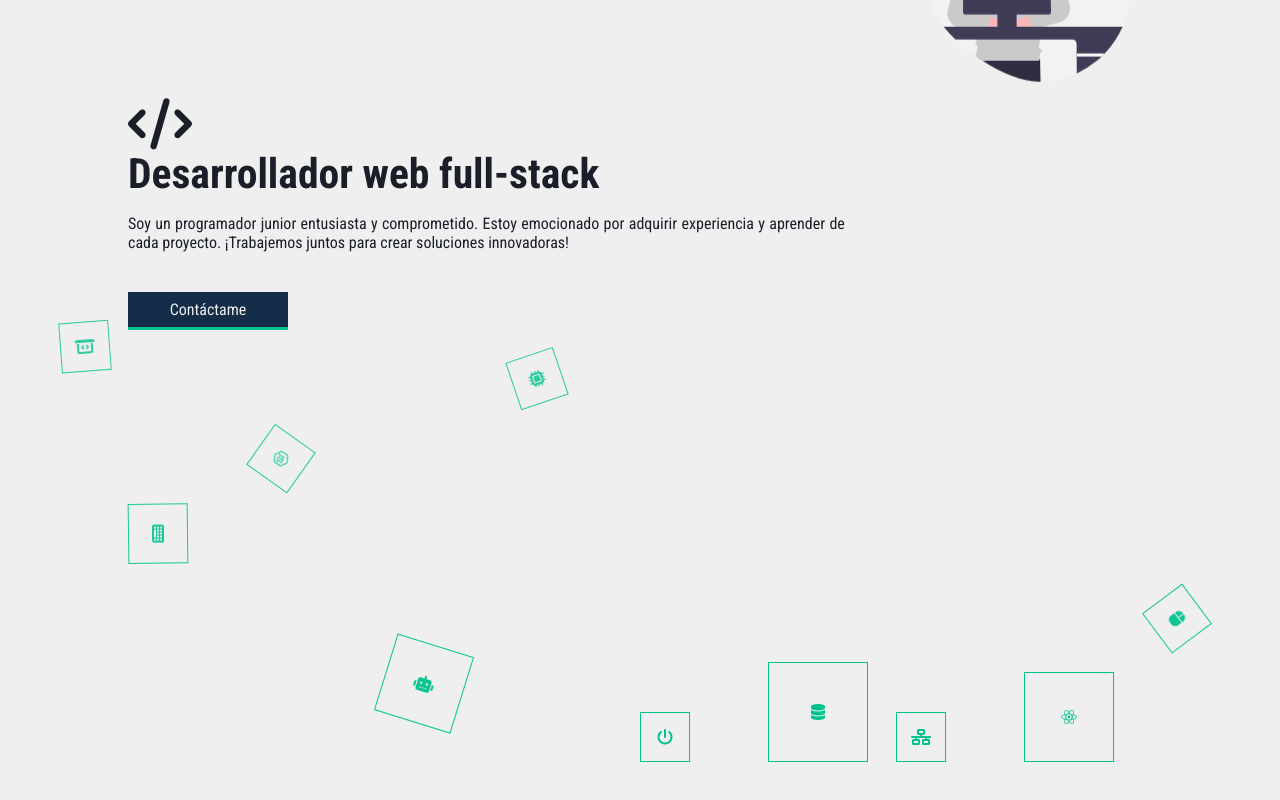
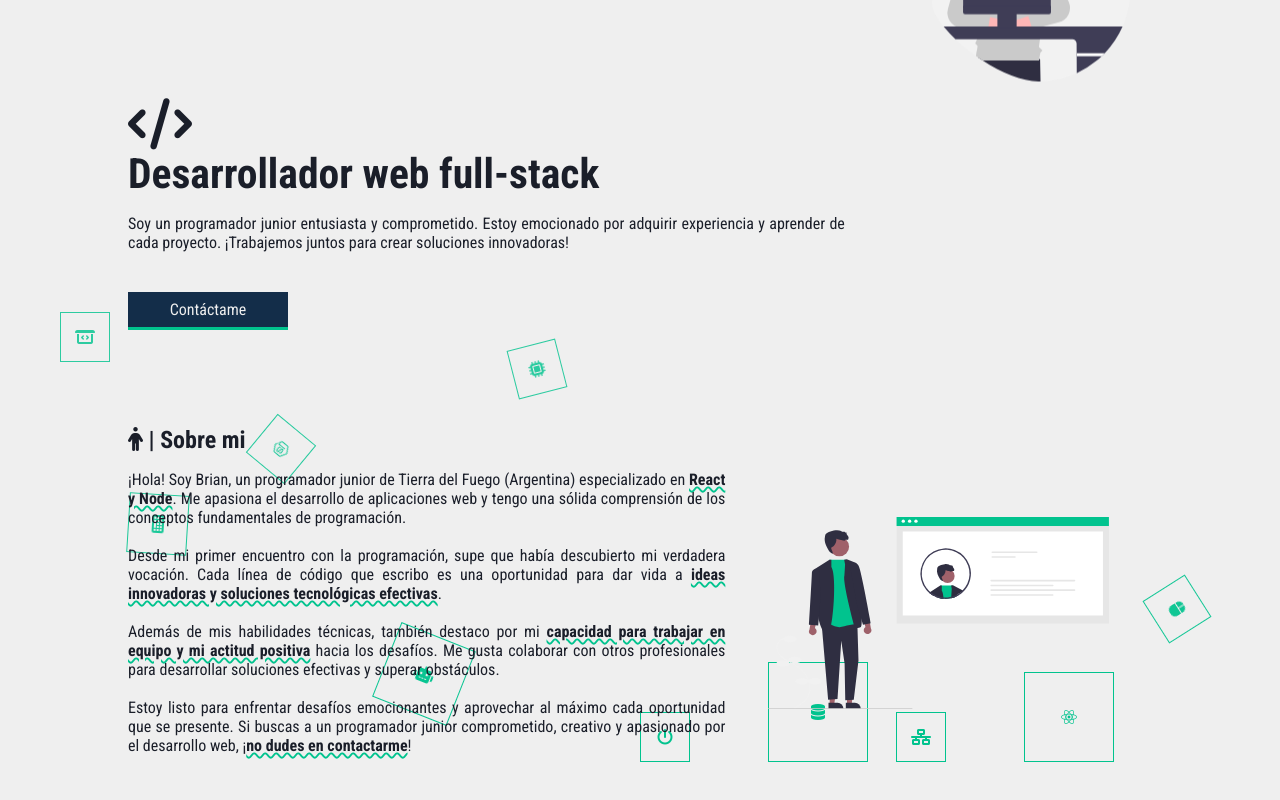
Before and after one commit to axelbriandip/my-portfolio-2023, a React (Vite) app: page / in a window 1280 px wide. Shown: the part 218-1018 px from the top of the page. Before the commit the page ends 872 px from the top, so only its background shows below. Built offline with nearby package versions, Linux system fonts and the light colour scheme.

Commit message:
about me done

```diff
--- a/src/App.jsx
+++ b/src/App.jsx
@@ -7,6 +7,7 @@ import './css/main.css';
 import Navbar from './components/Navbar';
 import Home from './components/Home';
 import BackgroundPage from './components/BackgroundPage';
+import About_me from './components/About_me';
 
 function App() {
   return (
@@ -14,6 +15,7 @@ function App() {
       <BackgroundPage/>
       <Navbar/>
       <Home/>
+      <About_me/>
     </div>
   )
 }
--- /dev/null
+++ b/src/components/About_me.jsx
@@ -0,0 +1,30 @@
+import React from "react";
+
+// import img
+import photo_aboutme from '../img/undraw_programmer4.svg';
+
+const About_me = () => {
+    return (
+        <section className="container-aboutme row">
+            <h2 className="col-12"><i class="fa-solid fa-person"></i> | Sobre mi</h2>
+            <div className="content-aboutme col-12 row">
+                <div className="text-aboutme col-12 col-md-6 col-lg-7">
+                    <p>
+                        ¡Hola! Soy Brian, un programador junior de Tierra del Fuego (Argentina) especializado en <span className="underline">React y Node</span>. Me apasiona el desarrollo de aplicaciones web y tengo una sólida comprensión de los conceptos fundamentales de programación.
+                        <br /><br />
+                        Desde mi primer encuentro con la programación, supe que había descubierto mi verdadera vocación. Cada línea de código que escribo es una oportunidad para dar vida a <span className="underline">ideas innovadoras y soluciones tecnológicas efectivas</span>.
+                        <br /><br />
+                        Además de mis habilidades técnicas, también destaco por mi <span className="underline">capacidad para trabajar en equipo y mi actitud positiva</span> hacia los desafíos. Me gusta colaborar con otros profesionales para desarrollar soluciones efectivas y superar obstáculos.
+                        <br /><br />
+                        Estoy listo para enfrentar desafíos emocionantes y aprovechar al máximo cada oportunidad que se presente. Si buscas a un programador junior comprometido, creativo y apasionado por el desarrollo web, ¡<span className="underline">no dudes en contactarme</span>!
+                    </p>
+                </div>
+                <div className="img-aboutme col-12 col-md-6 col-lg-5">
+                    <img src={photo_aboutme} alt="profile"/>
+                </div>
+            </div>
+        </section>
+    );
+};
+
+export default About_me;
--- /dev/null
+++ b/src/css/about-me.css
@@ -0,0 +1,44 @@
+.container-aboutme{
+    /* background-color: tan; */
+    padding: 1.5rem 5%;
+}
+
+.container-aboutme .img-aboutme {
+    display: flex;
+    justify-content: center;
+    align-items: center;
+}
+
+.container-aboutme .img-aboutme img {
+    height: 12rem;
+    margin-top: 2rem;
+}
+
+/* Extra small devices (phones, 600px and down) */
+@media only screen and (max-width: 600px) {
+    /* code */
+}
+
+/* Small devices (portrait tablets and large phones, 600px and up) */
+@media only screen and (min-width: 600px) {
+    /* code */
+}
+
+/* Medium devices (landscape tablets, 768px and up) */
+@media only screen and (min-width: 768px) {
+    .container-aboutme .img-aboutme img {
+        margin-top: 0;
+    }
+}
+
+/* Large devices (laptops/desktops, 992px and up) */
+@media only screen and (min-width: 992px) {
+    .container-aboutme{
+        padding: 3rem 10%;
+    }
+}
+
+/* Extra large devices (large laptops and desktops, 1200px and up) */
+@media only screen and (min-width: 1200px) {
+    /* code */
+}
--- a/src/css/main.css
+++ b/src/css/main.css
@@ -3,6 +3,7 @@
 @import 'col.css';
 @import 'buttons.css';
 @import 'bkg-animated.css';
+@import 'about-me.css';
 
 :root {
     --black: #1a1e29;
@@ -35,3 +36,12 @@ body {
 html {
     scroll-behavior: smooth;
 }
+
+h2 {
+    margin-bottom: 1rem;
+}
+
+.underline {
+    text-decoration: underline wavy 2px var(--green);
+    font-weight: 700;
+}
```
Also changed, not shown: src/img/undraw_programmer4.svg (added).
